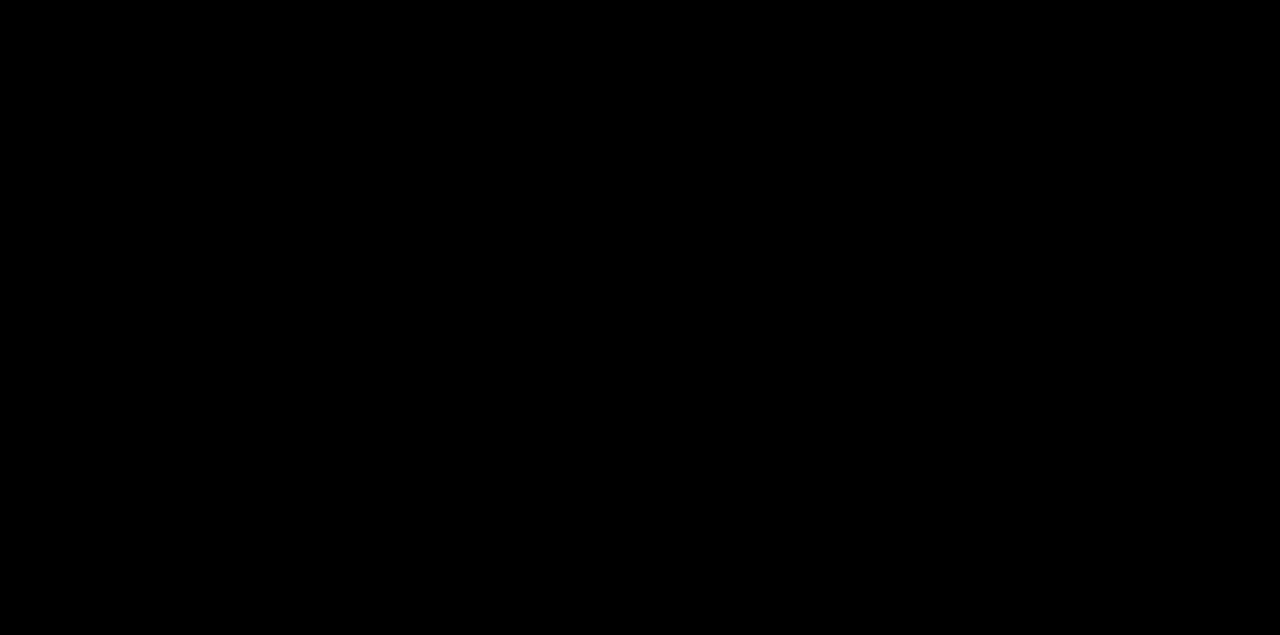
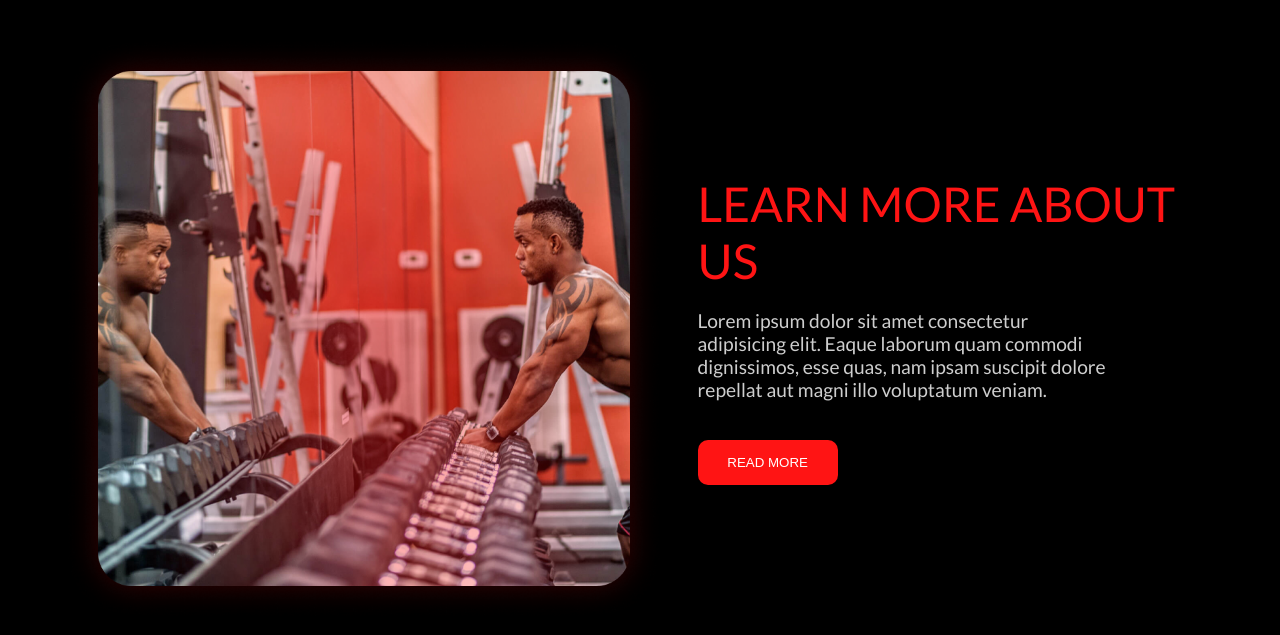
Before and after one commit to CLIFF-MUDIGO/gym-website, a React (Create React App) app: page / in a window 1280 px wide. Shown: the part 2771-3406 px from the top of the page. Before the commit the page ends 2496 px from the top, so only its background shows below. Built offline with nearby package versions, Linux system fonts and the light colour scheme.

Commit message:
:sparkles: feat: added about file

```diff
--- a/src/App.js
+++ b/src/App.js
@@ -3,6 +3,7 @@
 import Header from './components/Header';
 import Feature from './components/Feature';
 import Offer from './components/Offer';
+import About from './components/About';
 
 const App = () => {
   return (
@@ -11,6 +12,8 @@
        <Header />
        <Feature />
        <Offer />
+       <About />
+
     </div>
   );
 }
--- /dev/null
+++ b/src/components/About.jsx
@@ -0,0 +1,19 @@
+import React from 'react'
+import aboutimage from '../images/about.png';
+
+const About = () => {
+  return (
+    <div id='about'>
+        <div className='about-image'>
+            <img src={aboutimage} alt='' />
+        </div>
+        <div className='about-text'>
+            <h1>LEARN MORE ABOUT US</h1>
+            <p>Lorem ipsum dolor sit amet consectetur adipisicing elit. Eaque laborum quam commodi dignissimos, esse quas, nam ipsam suscipit dolore repellat aut magni illo voluptatum veniam.</p>
+            <button>READ MORE</button>
+        </div>
+    </div>
+  )
+}
+
+export default About
```
